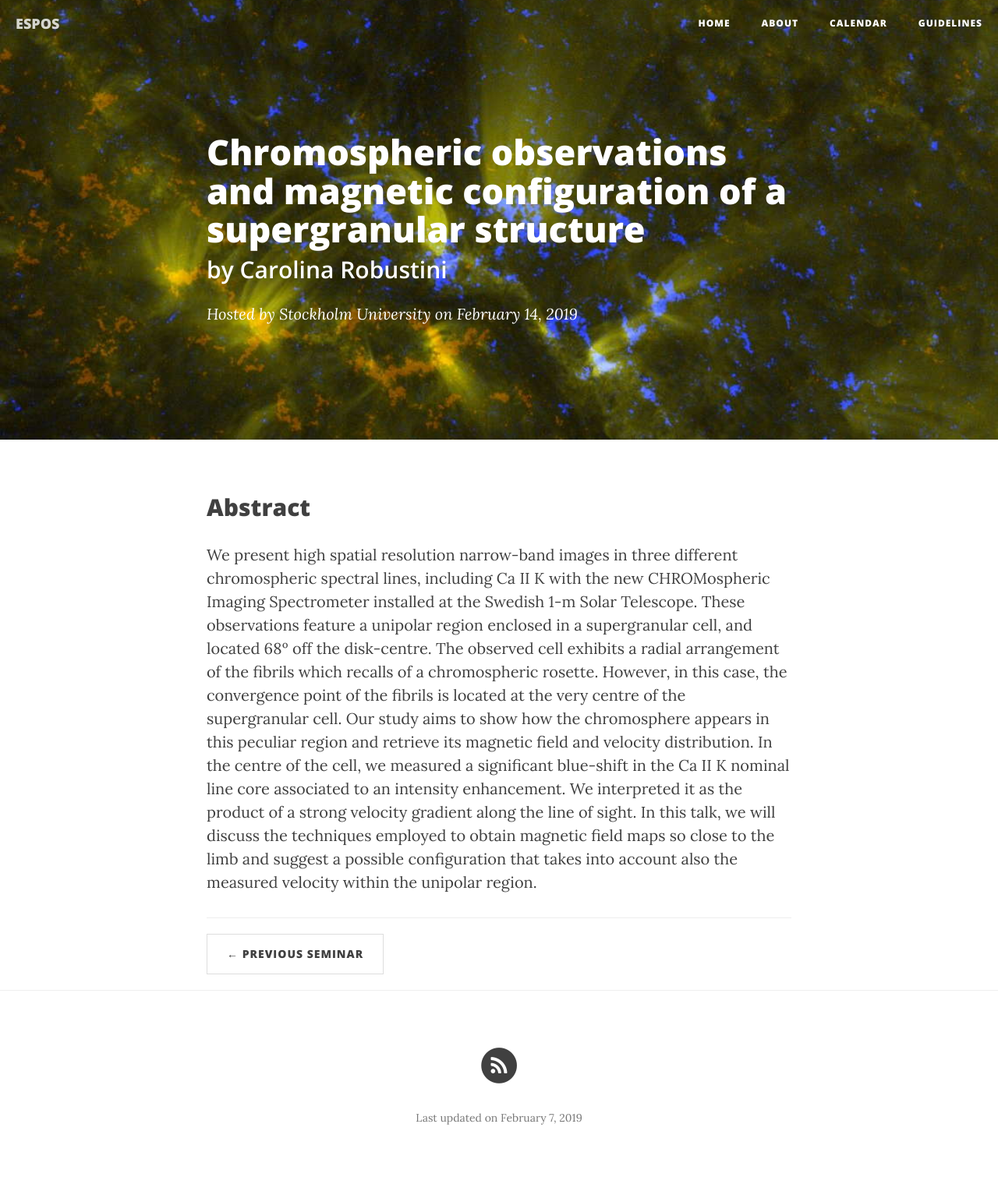
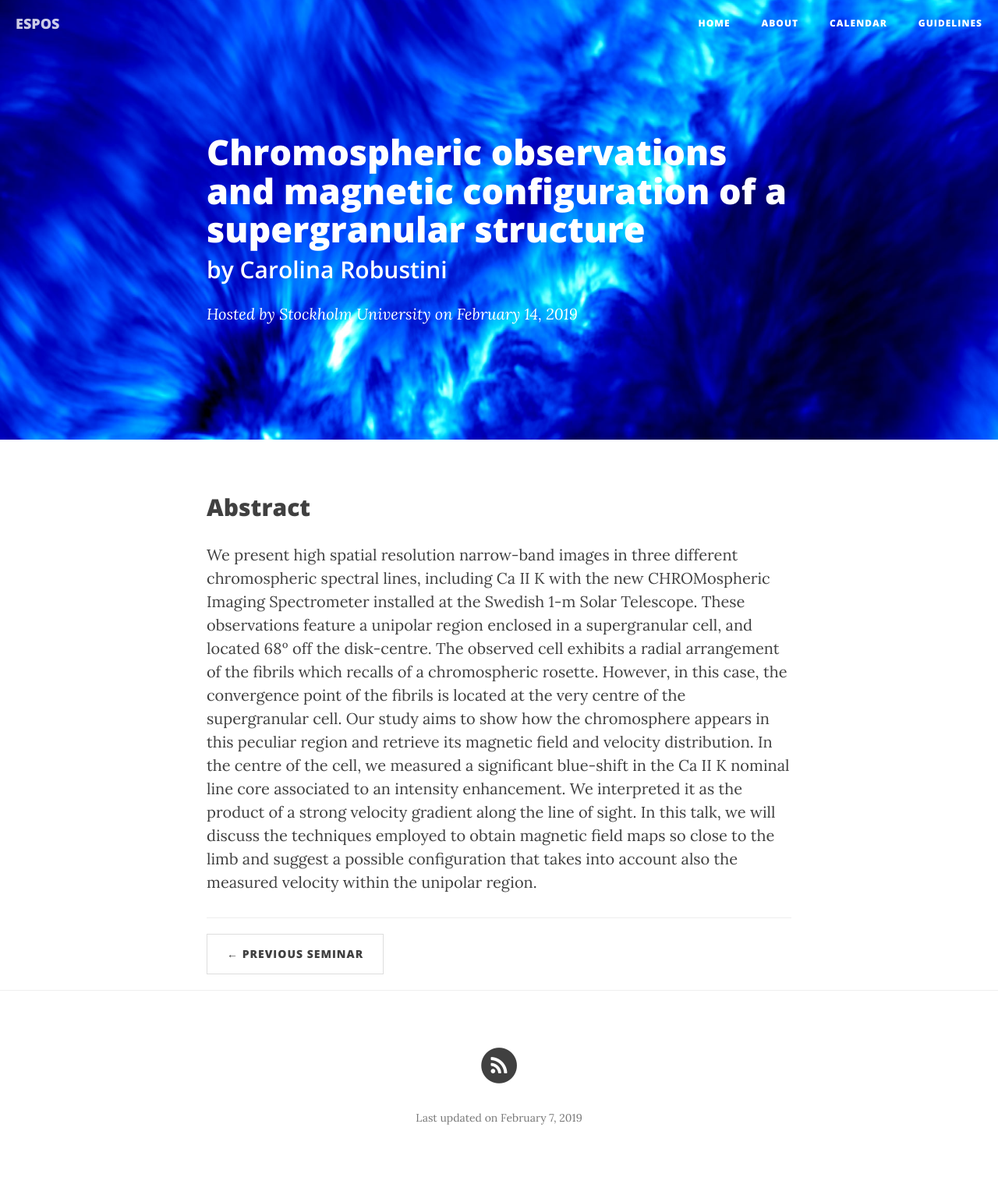
Before and after one commit to ITA-Solar/espos, a Jekyll site: the page built from _posts/2019-02-14-Robustini.md, in a window 1280 px wide. Shown: the whole page at 78% size. Built offline with Jekyll 4.4.1, drawn with Linux system fonts in a browser that asks for light colours; nearby versions of some CDN libraries.

Commit message:
Update 2019-02-14-Robustini.md

```diff
--- a/_posts/2019-02-14-Robustini.md
+++ b/_posts/2019-02-14-Robustini.md
@@ -4,7 +4,7 @@ title:      "Chromospheric observations and magnetic configuration of a supergra
 subtitle:   "by Carolina Robustini"
 date:       2019-02-14 11:00:00
 author:     "Stockholm University"
-#header-img: "img/img_2019-02-14.jpg"
+header-img: "img/img_2019-02-14.jpg"
 published:  true
 ---
 
```
